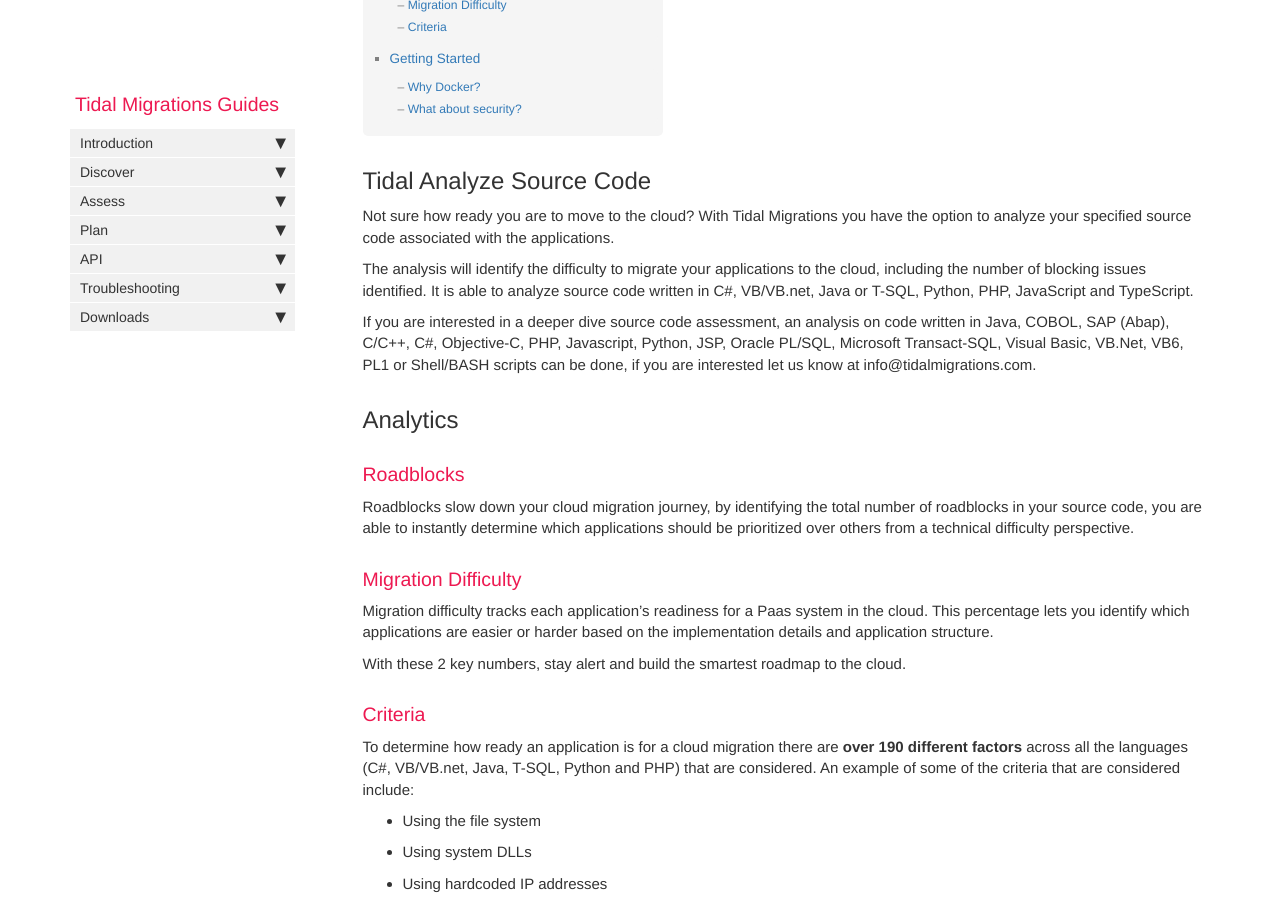
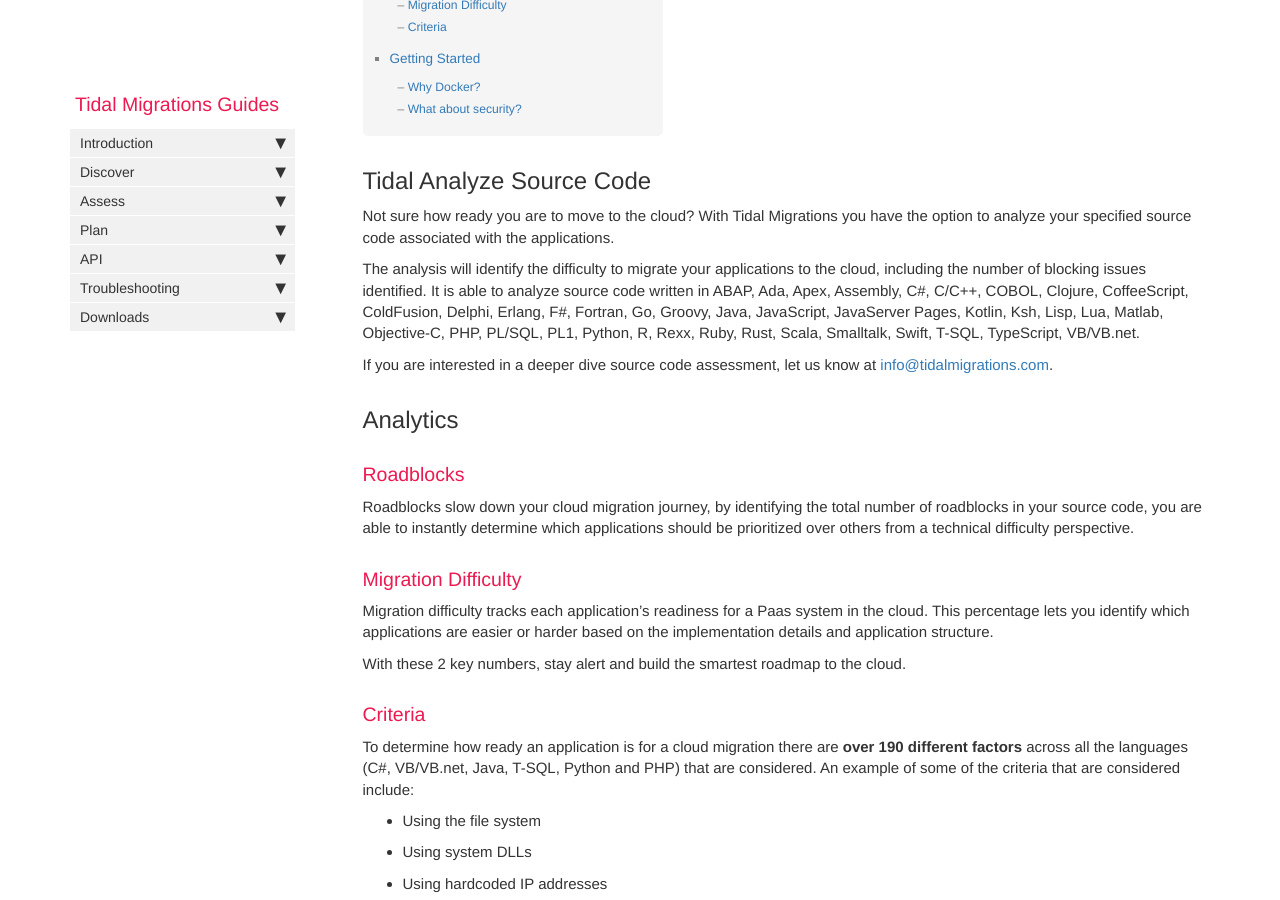
Before and after one commit to tidalmigrations/tidalmigrations.github.io, a Jekyll site: the page built from pages/tidal tools/sourcecode.md, in a window 1280 px wide and 900 px high, scrolled down 333 px. Built offline with Jekyll 4.4.1, drawn with Linux system fonts in a browser that asks for light colours; nearby versions of some CDN libraries; comment, search, counter and statistics services are not loaded.

Commit message:
Update the list of programming languages

```diff
--- a/pages/tidal tools/sourcecode.md
+++ b/pages/tidal tools/sourcecode.md
@@ -12,9 +12,16 @@ folder: tidaltools
 Not sure how ready you are to move to the cloud? With Tidal Migrations you have
 the option to analyze your specified source code associated with the applications.
 
-The analysis will identify the difficulty to migrate your applications to the cloud, including the number of blocking issues identified. It is able to analyze source code written in C#, VB/VB.net, Java or T-SQL, Python, PHP, JavaScript and TypeScript.
+The analysis will identify the difficulty to migrate your applications to the
+cloud, including the number of blocking issues identified. It is able to
+analyze source code written in ABAP, Ada, Apex, Assembly, C#, C/C++, COBOL,
+Clojure, CoffeeScript, ColdFusion, Delphi, Erlang, F#, Fortran, Go, Groovy,
+Java, JavaScript, JavaServer Pages, Kotlin, Ksh, Lisp, Lua, Matlab,
+Objective-C, PHP, PL/SQL, PL1, Python, R, Rexx, Ruby, Rust, Scala, Smalltalk,
+Swift, T-SQL, TypeScript, VB/VB.net.
 
-If you are interested in a deeper dive source code assessment, an analysis on code written in Java, COBOL, SAP (Abap), C/C++, C#, Objective-C, PHP, Javascript, Python, JSP, Oracle PL/SQL, Microsoft Transact-SQL, Visual Basic, VB.Net, VB6, PL1 or Shell/BASH scripts can be done, if you are interested let us know at info@tidalmigrations.com.
+If you are interested in a deeper dive source code assessment, let us know at
+[info@tidalmigrations.com](mailto:info@tidalmigrations.com).
 
 ## Analytics
 
```
